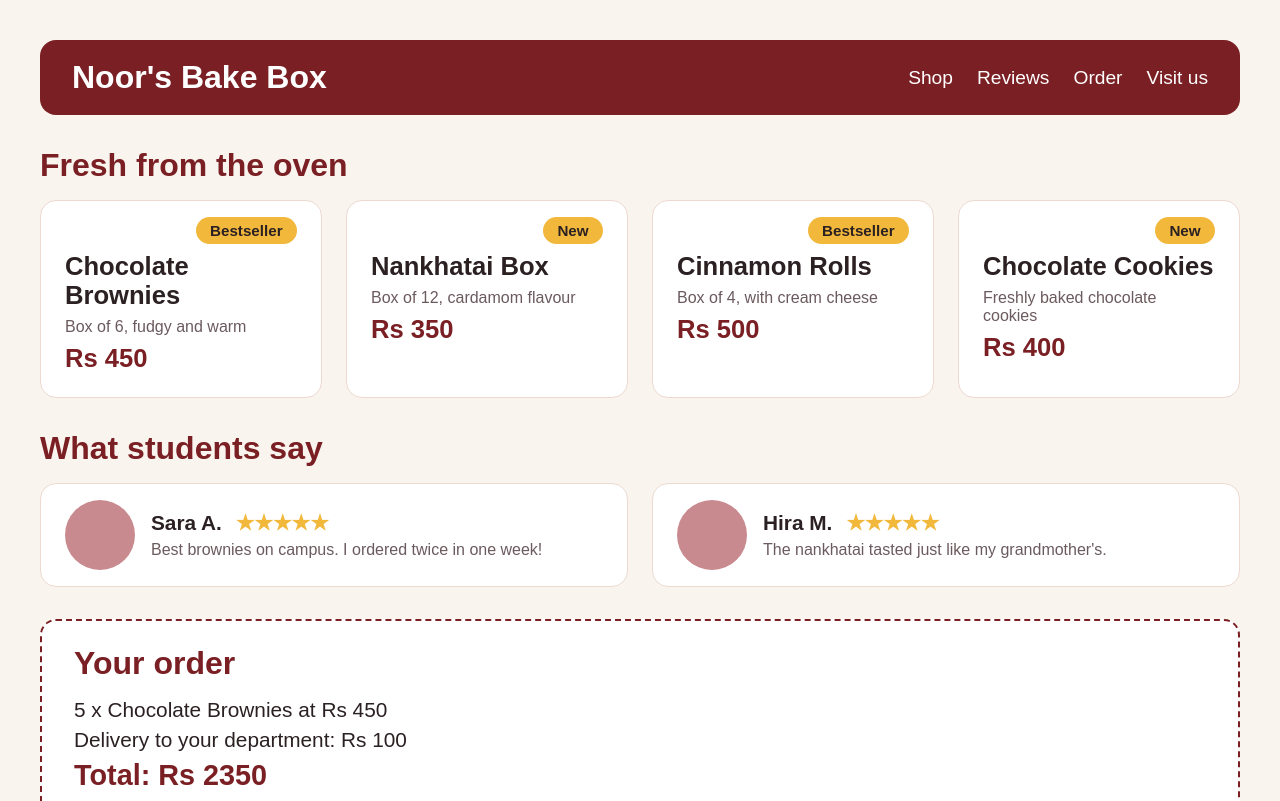
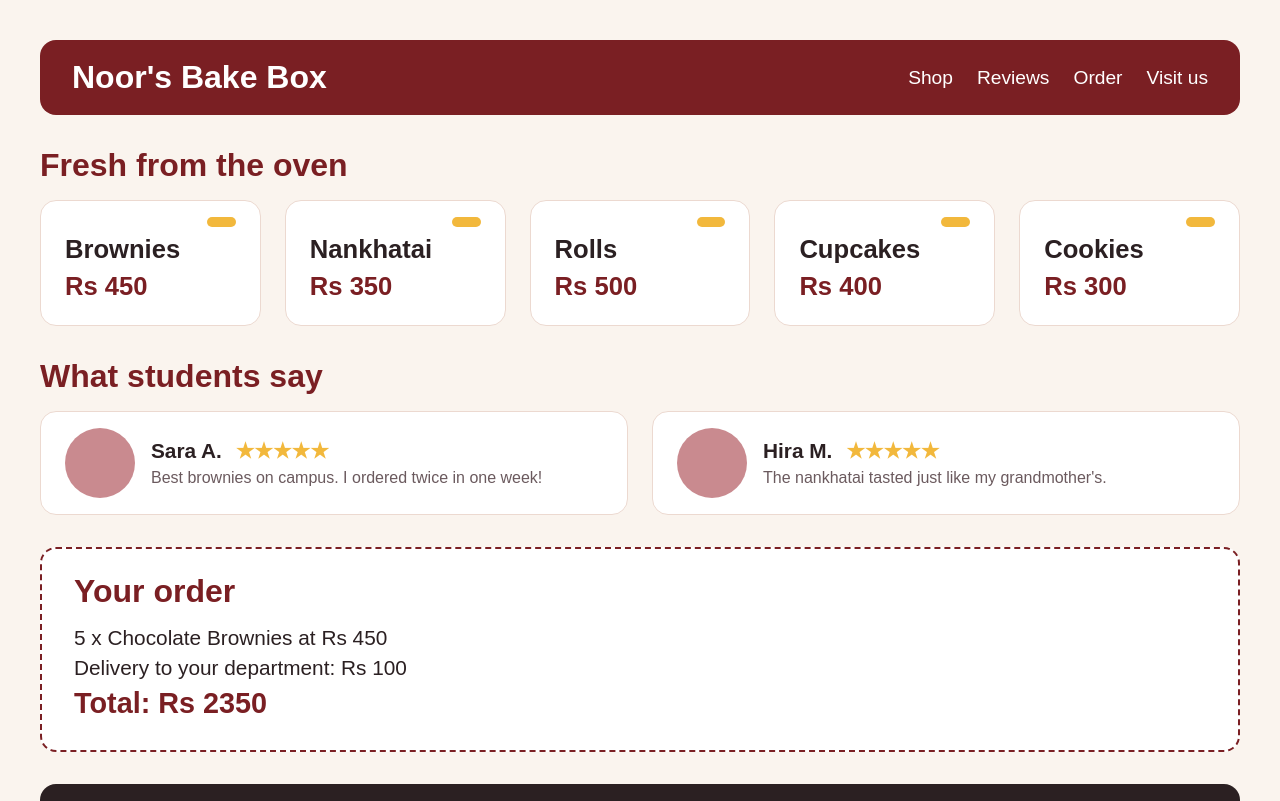
Before and after one commit to Maryam-nasir-projects/Bake-Box, a React (Vite) app: page / in a window 1280 px wide. Shown: the top 801 px of the page. Built offline with nearby package versions, Linux system fonts and the light colour scheme.

Commit message:
Show products with map

```diff
--- a/src/components/products/Badge.jsx
+++ b/src/components/products/Badge.jsx
@@ -1,5 +1,10 @@
+
 function Badge({ text }) {
-  return <span className="badge">{text}</span>
+  return (
+    <span className={`badge ${text === 'New' ? 'badge-new' : ''}`}>
+      {text}
+    </span>
+  )
 }
 
 export default Badge
--- a/src/components/products/ProductCard.jsx
+++ b/src/components/products/ProductCard.jsx
@@ -1,4 +1,3 @@
-
 import Badge from './Badge'
 
 function ProductCard({ name, price, description, badge }) {
--- a/src/components/products/ProductSection.jsx
+++ b/src/components/products/ProductSection.jsx
@@ -1,5 +1,6 @@
 
-import ProductCard from './ProductCard'
+import ProductCard from "./ProductCard";
+import { products } from "../../data/products.js";
 
 function ProductSection() {
   return (
@@ -7,36 +8,16 @@ function ProductSection() {
       <h2>Fresh from the oven</h2>
 
       <div className="products">
-        <ProductCard
-          name="Chocolate Brownies"
-          price={450}
-          description="Box of 6, fudgy and warm"
-          badge="Bestseller"
-        />
-
-        <ProductCard
-          name="Nankhatai Box"
-          price={350}
-          description="Box of 12, cardamom flavour"
-          badge="New"
-        />
-
-        <ProductCard
-          name="Cinnamon Rolls"
-          price={500}
-          description="Box of 4, with cream cheese"
-          badge="Bestseller"
-        />
-
-        <ProductCard
-          name="Chocolate Cookies"
-          price={400}
-          description="Freshly baked chocolate cookies"
-          badge="New"
-        />
+        {products.map((product) => (
+          <ProductCard
+            key={product.id}
+            name={product.name}
+            price={product.price}
+          />
+        ))}
       </div>
     </section>
-  )
+  );
 }
 
-export default ProductSection
+export default ProductSection;
```
